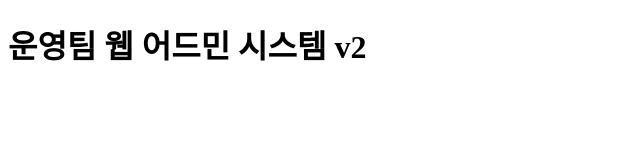
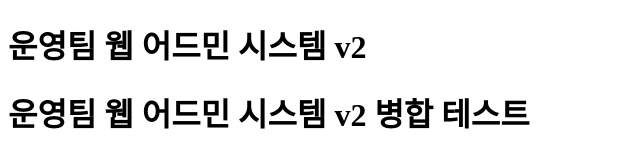
Before and after one commit to LucasKim4321/branch_test, a plain HTML site: page index.html in a window 1280 px wide. Shown: the whole page, without its empty margins (0-640 px from the left). Drawn offline with Linux system fonts and the light colour scheme.

Commit message:
change header

```diff
--- a/index.html
+++ b/index.html
@@ -8,6 +8,7 @@
 <body>
 
     <h1>운영팀 웹 어드민 시스템 v2</h1>
+    <h1>운영팀 웹 어드민 시스템 v2 병합 테스트</h1>
 
 </body>
 </html>
```
